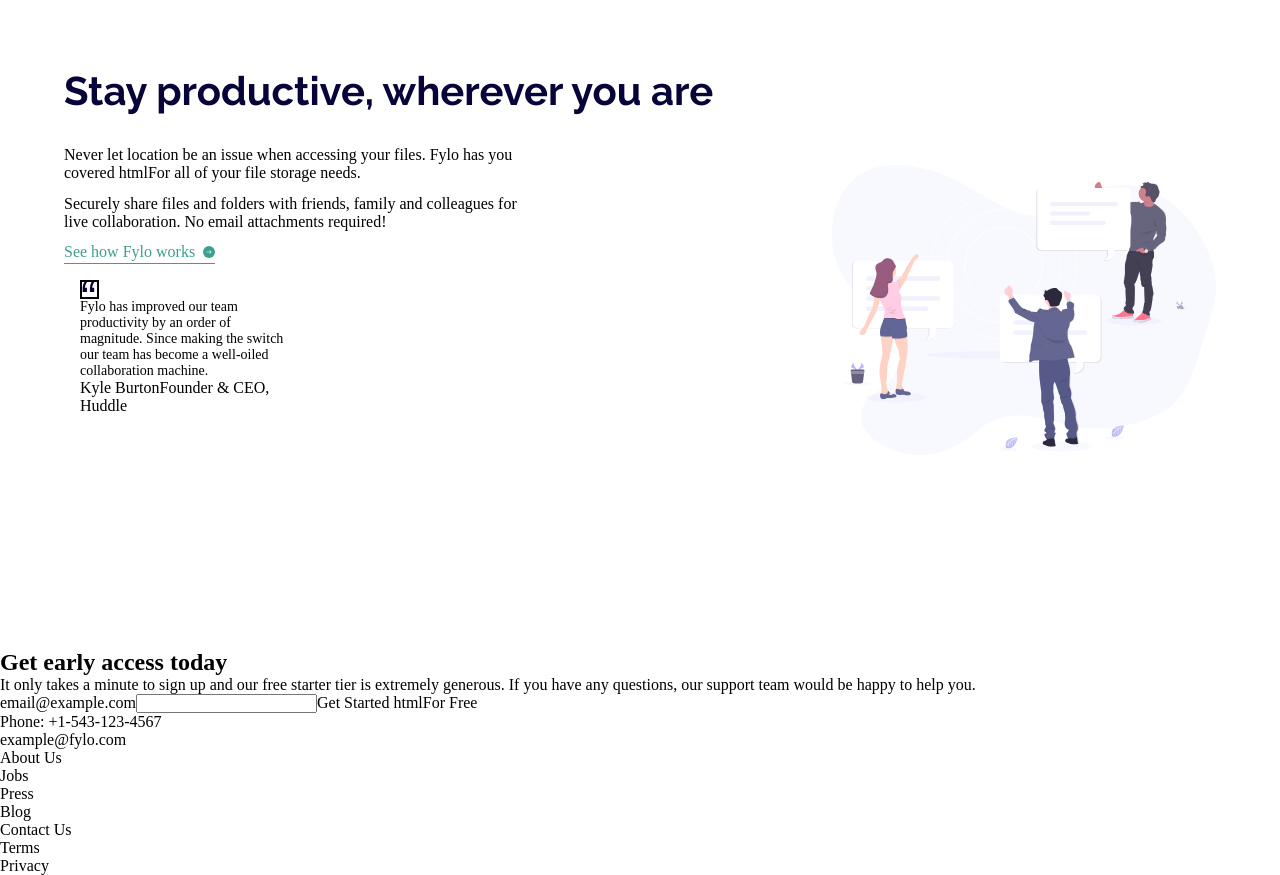
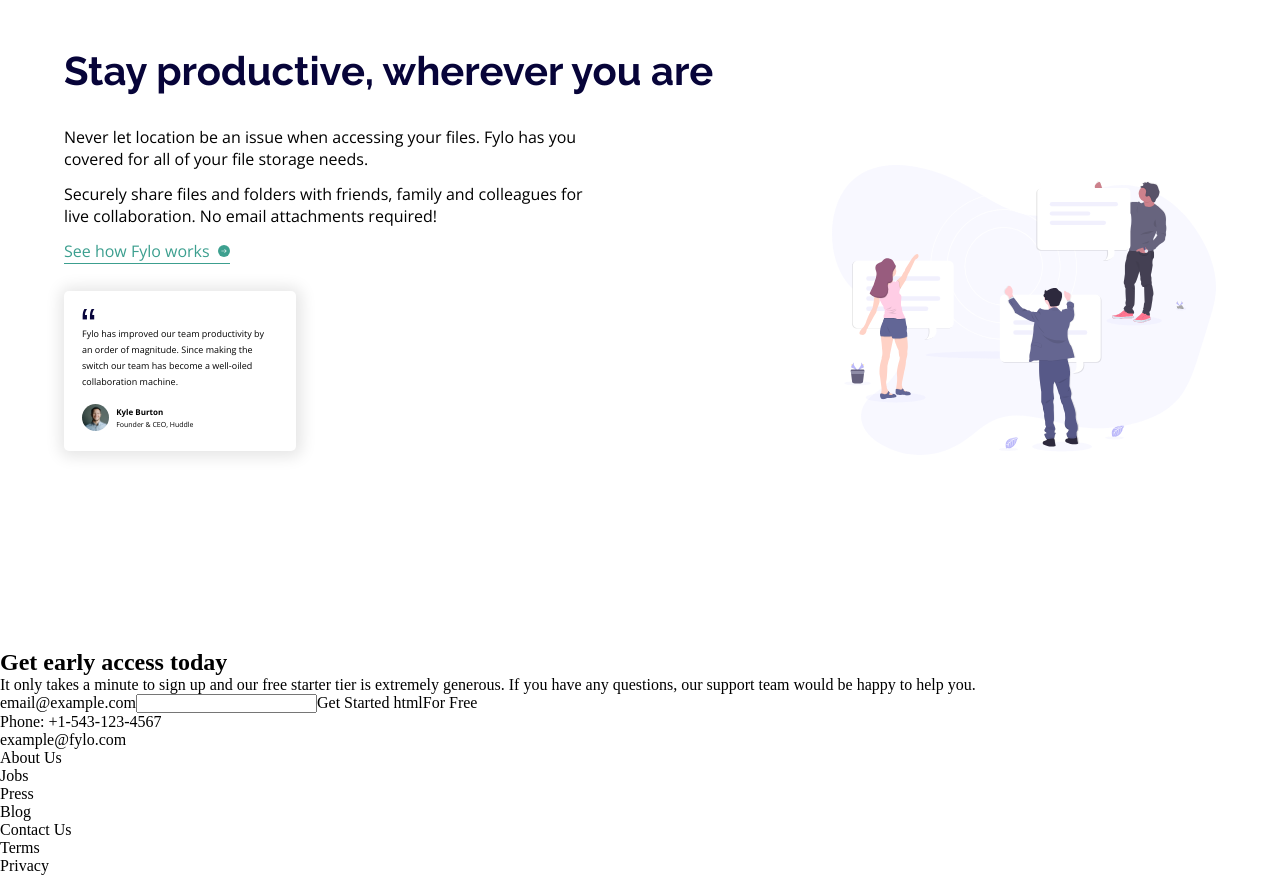
Before and after one commit to hrk-berserker27/Fylo-landing-page-with-two-column-layout, a Next.js app: page / in a window 1280 px wide. Shown: the part 1080-1955 px from the top of the page. Built offline with nearby package versions, Linux system fonts and the light colour scheme.

Commit message:
Completed the features component

```diff
--- a/components/Features.js
+++ b/components/Features.js
@@ -6,15 +6,15 @@
       <h1 className="h1-font-size font-family-1 dark-color">
         Stay productive, wherever you are
       </h1>
-      <p className="para-width light-color para-margin-1">
+      <p className="para-width light-color para-margin-1 font-family-2">
         Never let location be an issue when accessing your files. Fylo has you
-        covered htmlFor all of your file storage needs.{" "}
+        covered for all of your file storage needs.{" "}
       </p>
-      <p className="para-width light-color para-margin-2">
+      <p className="para-width light-color para-margin-2 font-family-2">
         Securely share files and folders with friends, family and colleagues for
         live collaboration. No email attachments required!
       </p>
-      <div className="link-container">
+      <div className="link-container font-family-2">
         <Link href="">
           <a className="link">See how Fylo works</a>
         </Link>
--- a/components/Review.js
+++ b/components/Review.js
@@ -1,14 +1,19 @@
 function Review() {
   return (
-    <div className="review-container">
+    <div className="review-container font-family-2 light-color">
       <div className="quote"></div>
       <p className="review">
         Fylo has improved our team productivity by an order of magnitude. Since
         making the switch our team has become a well-oiled collaboration
         machine.
       </p>
-      <span className="reviewer">Kyle Burton</span>
-      <span className="profession">Founder &#38; CEO, Huddle</span>
+      <div className="author-container">
+        <span className="revewer-image"></span>
+        <div className="flex">
+          <span className="reviewer">Kyle Burton</span>
+          <span className="profession">Founder &#38; CEO, Huddle</span>
+        </div>
+      </div>
     </div>
   );
 }
--- a/styles/styles.scss
+++ b/styles/styles.scss
@@ -165,7 +165,7 @@
 }
 
 .para-width {
-    width: 60ch;
+    width: 58ch;
 }
 
 .para-margin-1 {
@@ -205,19 +205,56 @@
 }
 
 .review-container {
-    width: 15em;
+    width: 45ch;
     height: max-content;
-    padding: 1em;
+    padding: 2em;
+    box-shadow: 1px 1px 15px 5px hsl(0 0% 90%);
+    border-radius: 5px;
+    margin-top: 3em;
+    font-size: 9px;
+    line-height: 1rem;
+    padding-right: 2.5em;
 
     .quote {
         background: url(../public/images/icon-quotes.svg);
         height: 1.2em;
-        width: 1.2em;
+        width: 1.7em;
         background-repeat: no-repeat;
-        border: 2px solid;
     }
 
     .review {
-        font-size: 14px;
+        margin-top: 0.7em;
+        margin-bottom: 1.2em;
+    }
+
+    .author-container {
+        display: flex;
+        flex-direction: row;
+        align-items: center;
+        gap: 0.8em;
+
+        .flex {
+            display: flex;
+            flex-direction: column;
+            justify-content: center;
+            padding-top: 0.5em;
+        }
+
+        .revewer-image {
+            height: 3em;
+            width: 3em;
+            border-radius: 50%;
+            content: url(../public/images/avatar-testimonial.jpg);
+        }
+
+        .reviewer {
+            font-size: 8px;
+            font-weight: 700;
+            line-height: normal;
+        }
+
+        .profession {
+            font-size: 7px;
+        }
     }
 }
```
